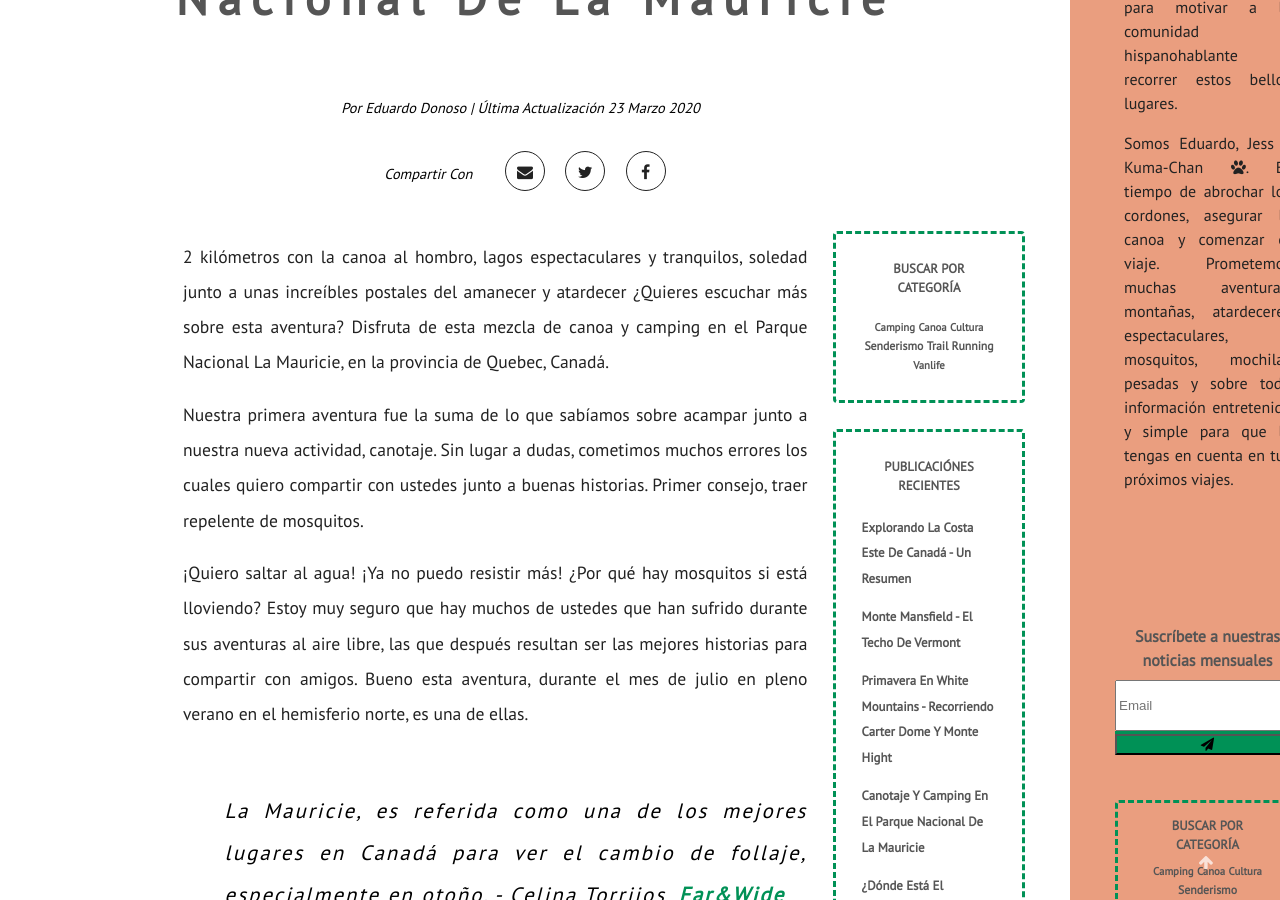
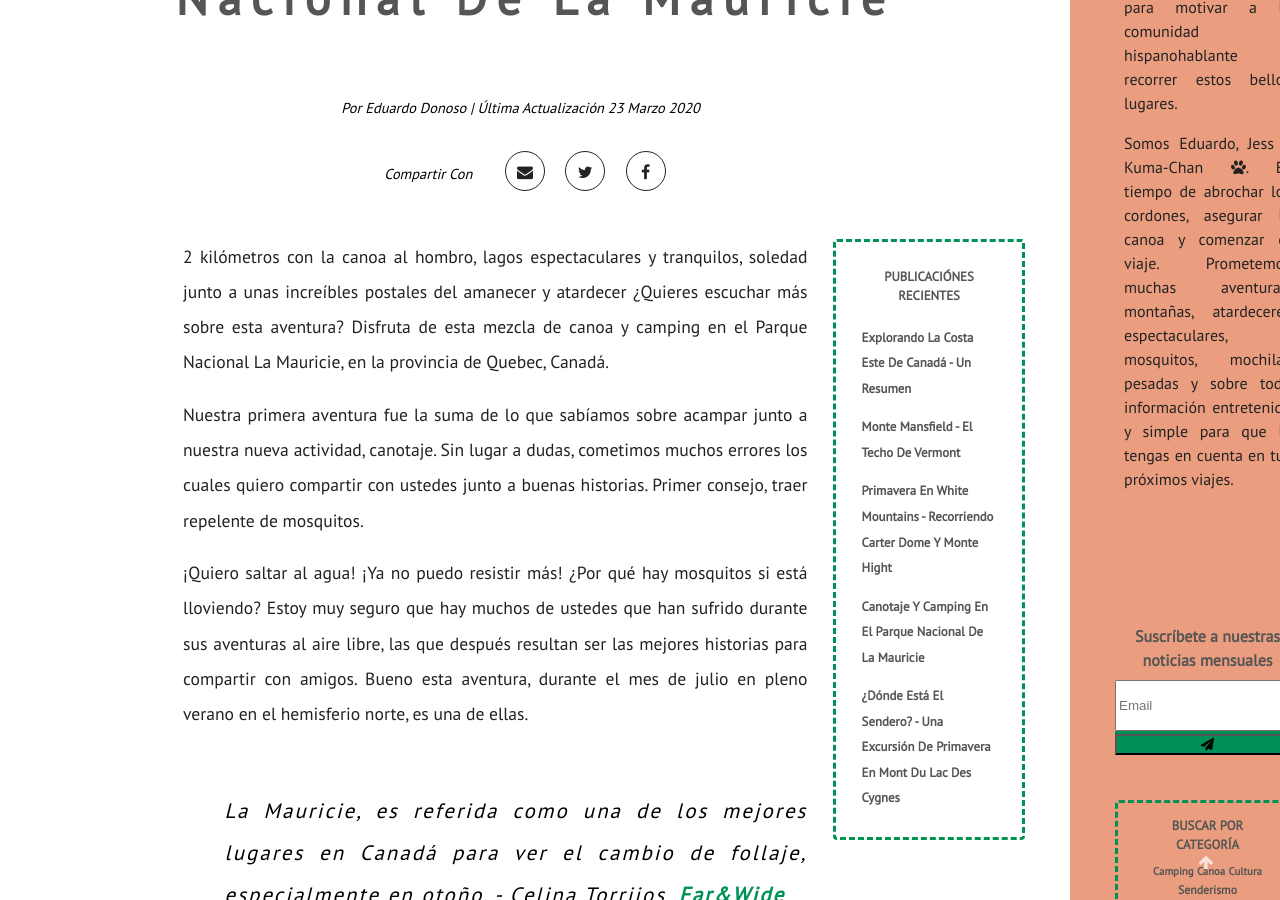
Before and after one commit to apieyremo/apieyremo.github.io, a Jekyll site: the page built from _posts/2020-03-23-canotaje-camping-la-mauricie.md, in a window 1280 px wide and 900 px high, scrolled down 1308 px. Built offline with Jekyll 4.4.1, drawn with Linux system fonts in a browser that asks for light colours; comment, search, counter and statistics services are not loaded.

Commit message:
La Mauricie Video

```diff
--- a/_config.yml
+++ b/_config.yml
@@ -42,5 +42,3 @@
 #    - sitemap.xml
 #    - CNAME
 #  metadata:
-
-theme: jekyll-theme-minimal
--- a/_layouts/post.html
+++ b/_layouts/post.html
@@ -13,7 +13,6 @@
         <span> | Última actualización {% include date.html date=page.date %} {{ day }} {{ month }} {{ year }}</span>
       </div>
       {% include share-bar.html %}
-      {% include browse-by-tag.html %}
     </header>
     {% include recent-posts.html %}
     <div class="post-content">
--- a/_posts/2020-03-23-canotaje-camping-la-mauricie.md
+++ b/_posts/2020-03-23-canotaje-camping-la-mauricie.md
@@ -83,3 +83,5 @@
 - No nos introducimos en el agua en el lago Dauphinais, ya que había sanguijuelas. No sabemos si existen en otras partes del parque ya que estuvimos en el campamento número 2.
 - Los senderos para portage están bien señalizados y son relativamente planos.
 - La única fuente de agua en el campamento, fue el lago. Remamos hasta el centro de este para obtener agua para hervir.
+
+{% include youtubePlayer.html id="qxpwZi0W-0Y" %}
--- a/index.html
+++ b/index.html
@@ -18,7 +18,7 @@
     {% endif %}
   {% endfor %}
   {% assign posts=site.posts | sort:"date" | reverse %}
-    {% for post in posts limit: 3 %}
+    {% for post in posts limit: 2 %}
       {% if post.main %}
       {% else %}
         <div class="two-col">
```
Also changed, not shown: other parts of _posts/2020-03-23-canotaje-camping-la-mauricie.md (+1 -1 lines), _posts/2020-03-25-monte-mansfield-techo-vermont.md (+1 -1 lines).
